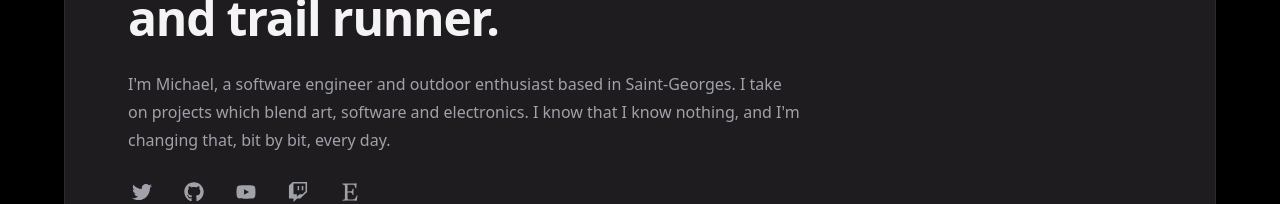
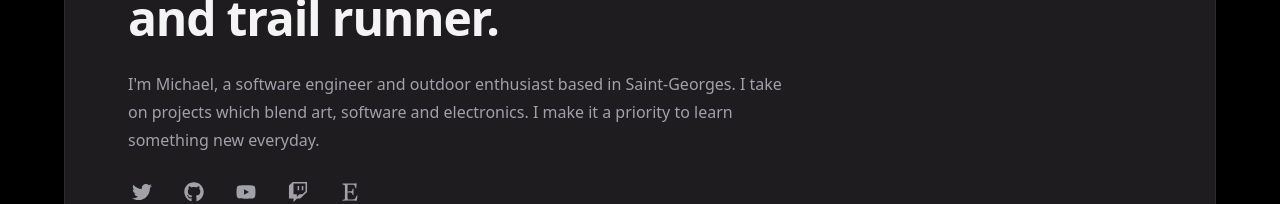
Before and after one commit to waaverecords/michaelnadeau.dev, a Next.js app: page / in a window 1280 px wide. Shown: the part 282-486 px from the top of the page. Built offline with nearby package versions, Linux system fonts and the light colour scheme.

Commit message:
Updated index page bio.

```diff
--- a/pages/index.tsx
+++ b/pages/index.tsx
@@ -43,7 +43,7 @@ const Home: NextPage<Props> = ({
                             mt-6
                         "
                     >
-                        I'm Michael, a software engineer and outdoor enthusiast based in Saint-Georges. I take on projects which blend art, software and electronics. I know that I know nothing, and I'm changing that, bit by bit, every day.
+                        I'm Michael, a software engineer and outdoor enthusiast based in Saint-Georges. I take on projects which blend art, software and electronics. I make it a priority to learn something new everyday.
                     </p>
                     <div
                         className="
```
